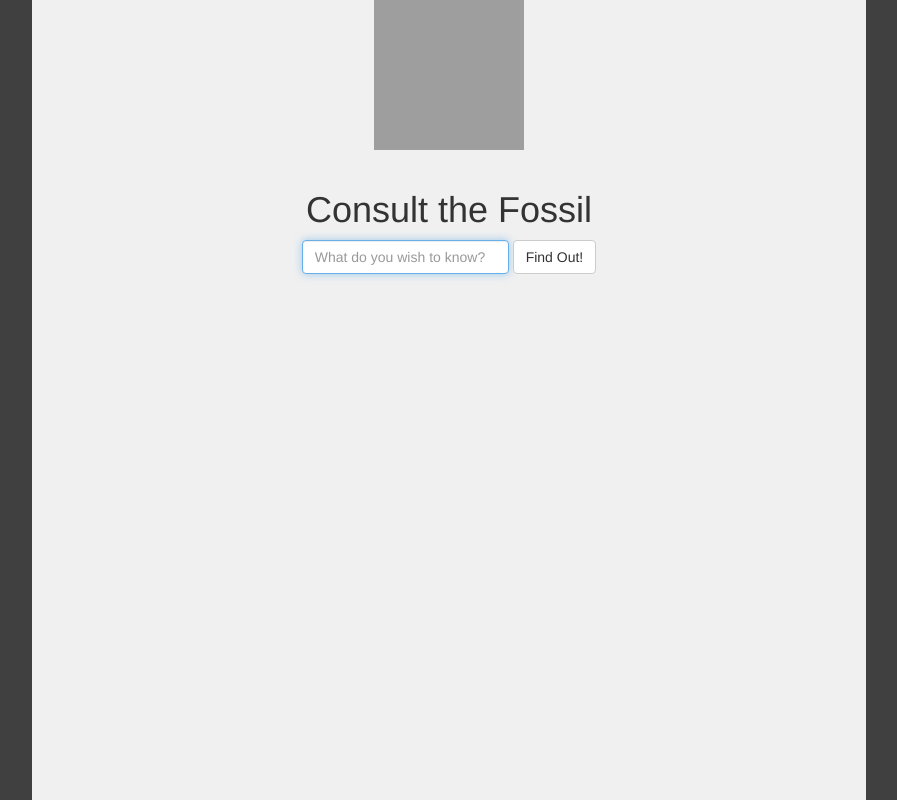
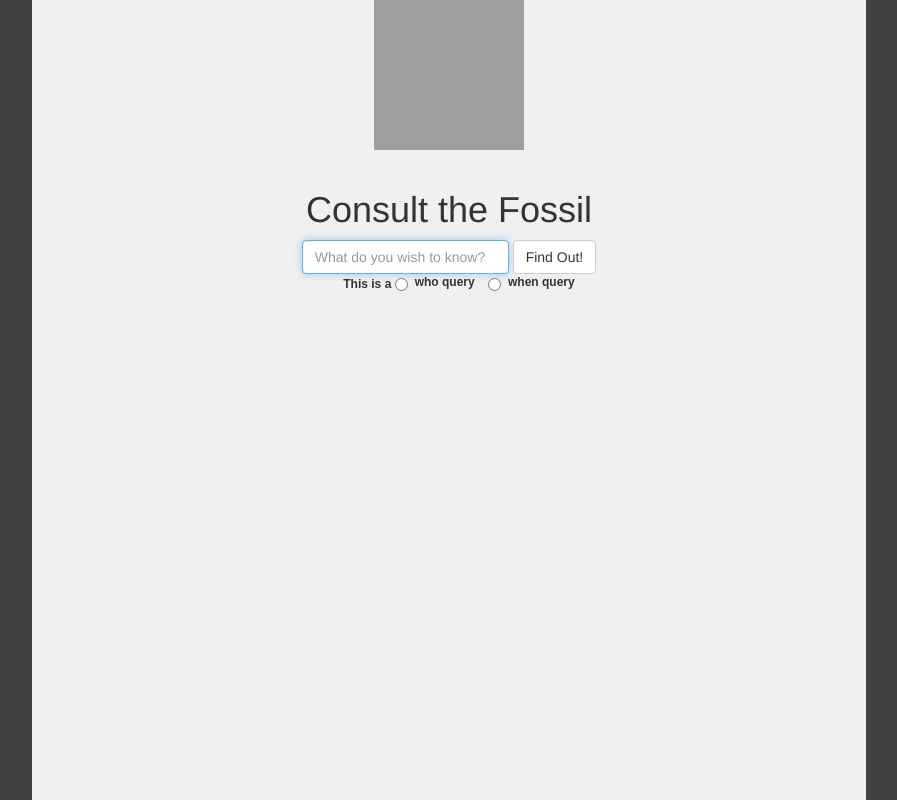
Before and after one commit to snady/literally-siri, a Python web app: template templates/main.html in a window 1280 px wide. Shown: the whole page, without its empty margins (191-1088 px from the left). Run offline with Jinja, Linux system fonts and the light colour scheme; the template is opened without the code that fills it, so the values that code supplies are empty; some libraries are stand-ins or nearby versions; grey boxes are pictures that could not be loaded.

Commit message:
added radiobuttons to main.html

```diff
--- a/static/css/main.css
+++ b/static/css/main.css
@@ -1,5 +1,10 @@
 body{
     background-color:#404040
+}
+.radio-inline{
+    font-weight: bold;
+    font-size: 12px;
+    font-family: sans-serif;
 }
 .center{
     background-color: #F0F0F0;
--- a/templates/main.html
+++ b/templates/main.html
@@ -30,6 +30,17 @@
 	  <input type="text" class="form-control" id="query"
                  name="query" placeholder="What do you wish to know?" autofocus>
           <button href="answers" type="submit" class="btn btn-default">Find Out!</button>
+	  <br>
+	  <div class="radio-inline">
+	    This is a
+	    <div class="radio-inline radioBox">
+
+	      <label><input type="radio" name="optradio">who query</label>
+	    </div>
+	    <div class="radio-inline radioBox">
+	      <label><input type="radio" name="optradio">when query</label>
+	    </div>
+	  </div>
         </form>
 
       </div>
```
